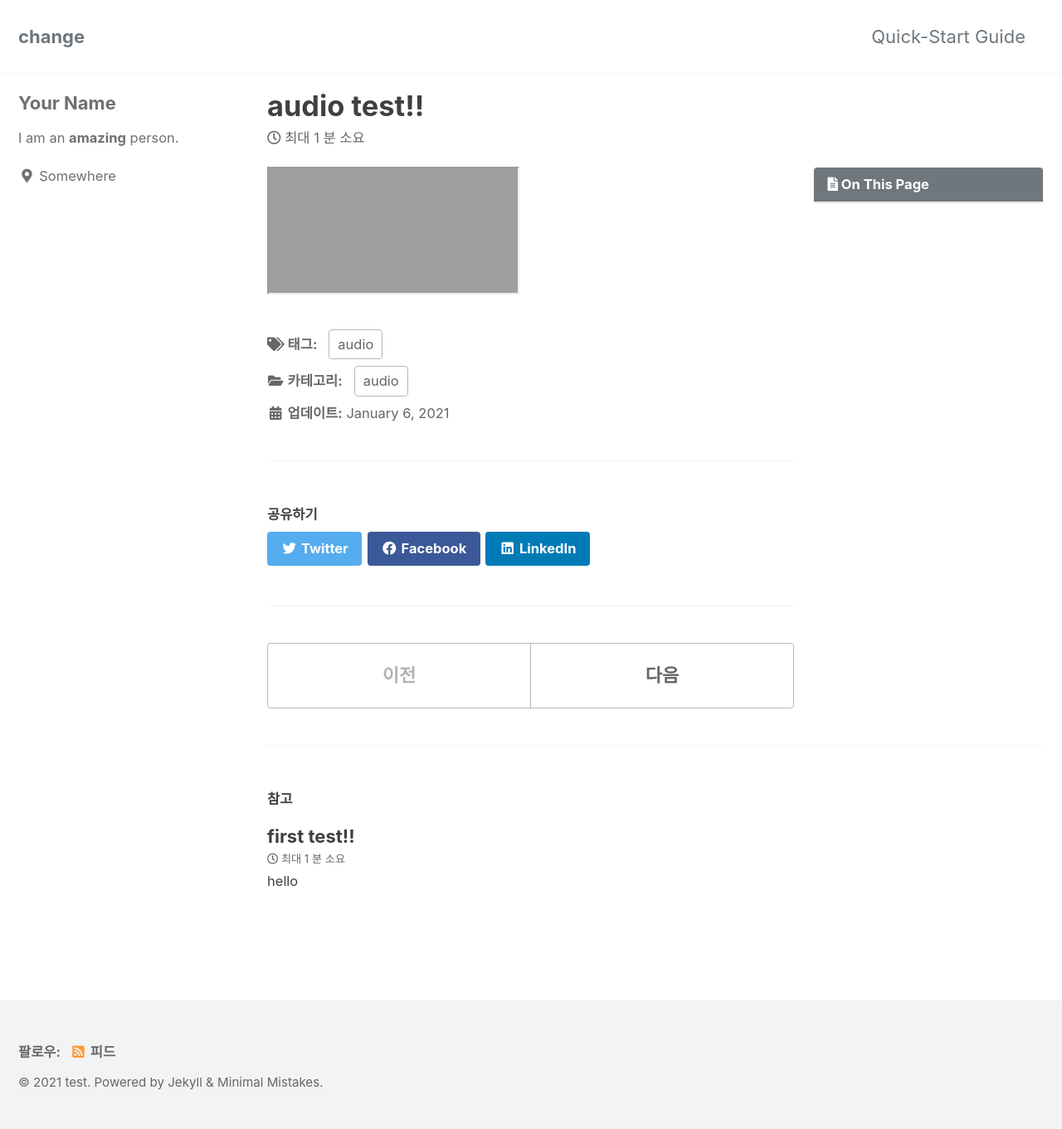
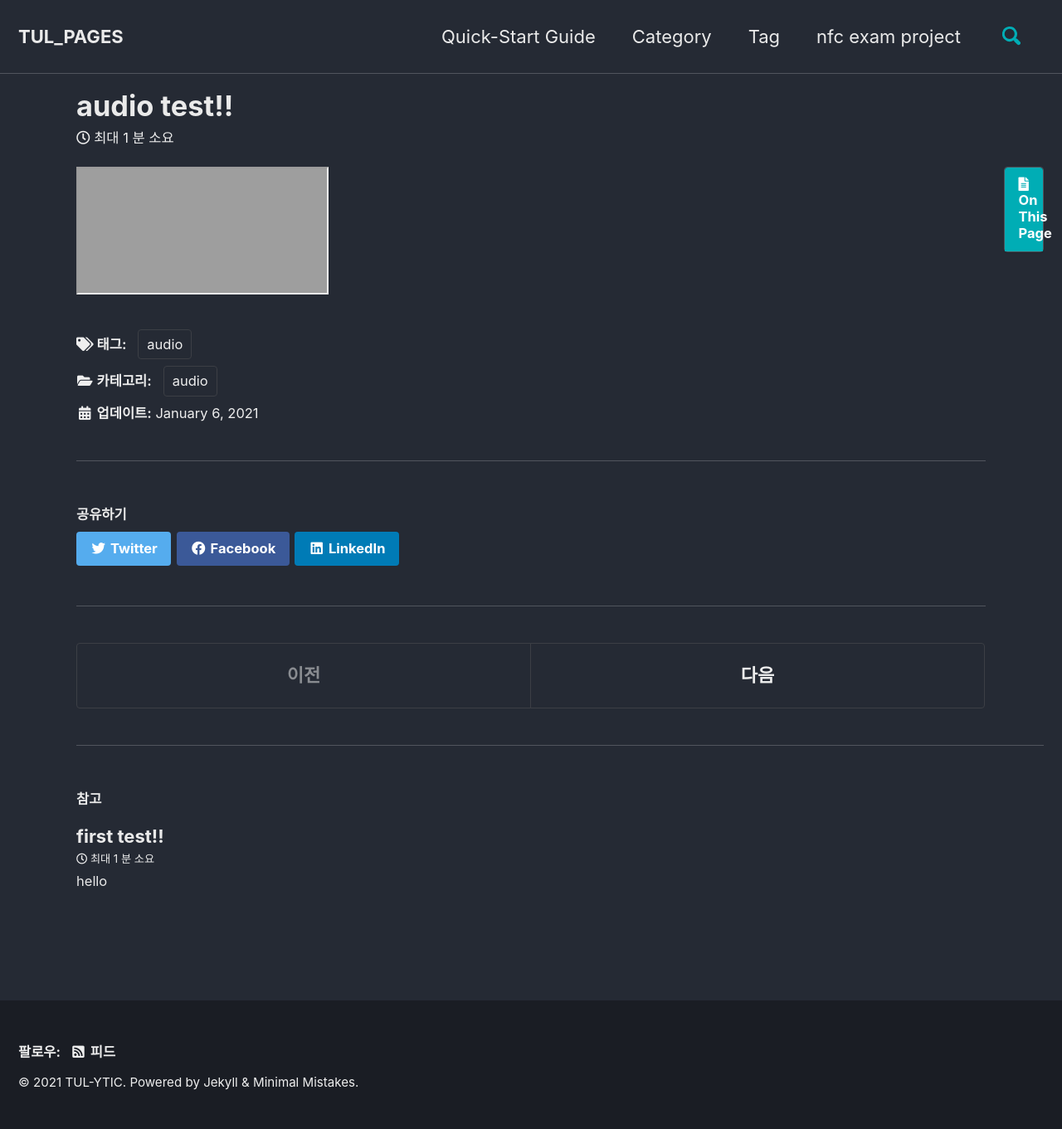
Before and after one commit to TUL-YTIC/tul-ytic.github.io, a Jekyll site: the page built from _posts/2021-01-06-audio1.md, in a window 1280 px wide. Shown: the whole page at 83% size. Built offline with Jekyll 4.4.1, drawn with Linux system fonts in a browser that asks for light colours; cached includes are drawn as plain includes; grey boxes are pictures that could not be loaded.

Commit message:
add nfc-exam-project pages

```diff
--- a/_config.yml
+++ b/_config.yml
@@ -12,16 +12,16 @@
 
 # theme                  : "minimal-mistakes-jekyll"
 # remote_theme           : "mmistakes/minimal-mistakes"
-minimal_mistakes_skin    : "default" # "air", "aqua", "contrast", "dark", "dirt", "neon", "mint", "plum", "sunrise"
+minimal_mistakes_skin    : "dark" # "air", "aqua", "contrast", "dark", "dirt", "neon", "mint", "plum", "sunrise"
 
 # Site Settings
 locale                   : "ko-KR"
-title                    : "change"
+title                    : "TUL_PAGES"
 title_separator          : "-"
 subtitle                 : # site tagline that appears below site title in masthead
-name                     : "test"
+name                     : "TUL-YTIC"
 description              : "An amazing website."
-url                      : # the base hostname & protocol for your site e.g. "https://mmistakes.github.io"
+url                      : "https://tul-ytic.github.io/"
 baseurl                  : # the subpath of your site, e.g. "/blog"
 repository               : # GitHub username/repo-name e.g. "mmistakes/minimal-mistakes"
 teaser                   : # path of fallback teaser image, e.g. "/assets/images/500x300.png"
@@ -51,8 +51,8 @@
   secret                 :
 atom_feed:
   path                   : # blank (default) uses feed.xml
-search                   : # true, false (default)
-search_full_content      : # true, false (default)
+search                   : true # true, false (default)
+search_full_content      : true # true, false (default)
 search_provider          : # lunr (default), algolia, google
 algolia:
   application_id         : # YOUR_APPLICATION_ID
@@ -85,7 +85,7 @@
 
 # Analytics
 analytics:
-  provider               : false # false (default), "google", "google-universal", "google-gtag", "custom"
+  provider               : "google" # false (default), "google", "google-universal", "google-gtag", "custom"
   google:
     tracking_id          :
     anonymize_ip         : # true, false (default)
@@ -274,8 +274,15 @@
       type: posts
     values:
       layout: single
-      author_profile: true
+      author_profile: false
       read_time: true
       comments: # true
       share: true
       related: true
+  # _pages
+  - scope:
+      path: "_pages"
+      type: pages
+    values:
+      layout: single
+      author_profile: false
--- a/_sass/minimal-mistakes/_variables.scss
+++ b/_sass/minimal-mistakes/_variables.scss
@@ -151,9 +151,9 @@
    Grid
    ========================================================================== */
 
-$right-sidebar-width-narrow: 200px !default;
-$right-sidebar-width: 300px !default;
-$right-sidebar-width-wide: 400px !default;
+$right-sidebar-width-narrow: 50px !default;
+$right-sidebar-width: 70px !default;
+$right-sidebar-width-wide: 200px !default;
 
 /*
    Other
```
Also changed, not shown: _data/navigation.yml (+6 -8 lines), _pages/404.md (added, +8 -0 lines), _pages/category-archive.md (added, +6 -0 lines), _pages/nfc-exam-project.md (added, +9 -0 lines), _pages/nfc-exam-project/1.md (added, +6 -0 lines), _pages/nfc-exam-project/2.md (added, +6 -0 lines), _pages/nfc-exam-project/3.md (added, +6 -0 lines), _pages/nfc-exam-project/4.md (added, +6 -0 lines), _pages/tag-archive.md (added, +6 -0 lines), 5 other files.
